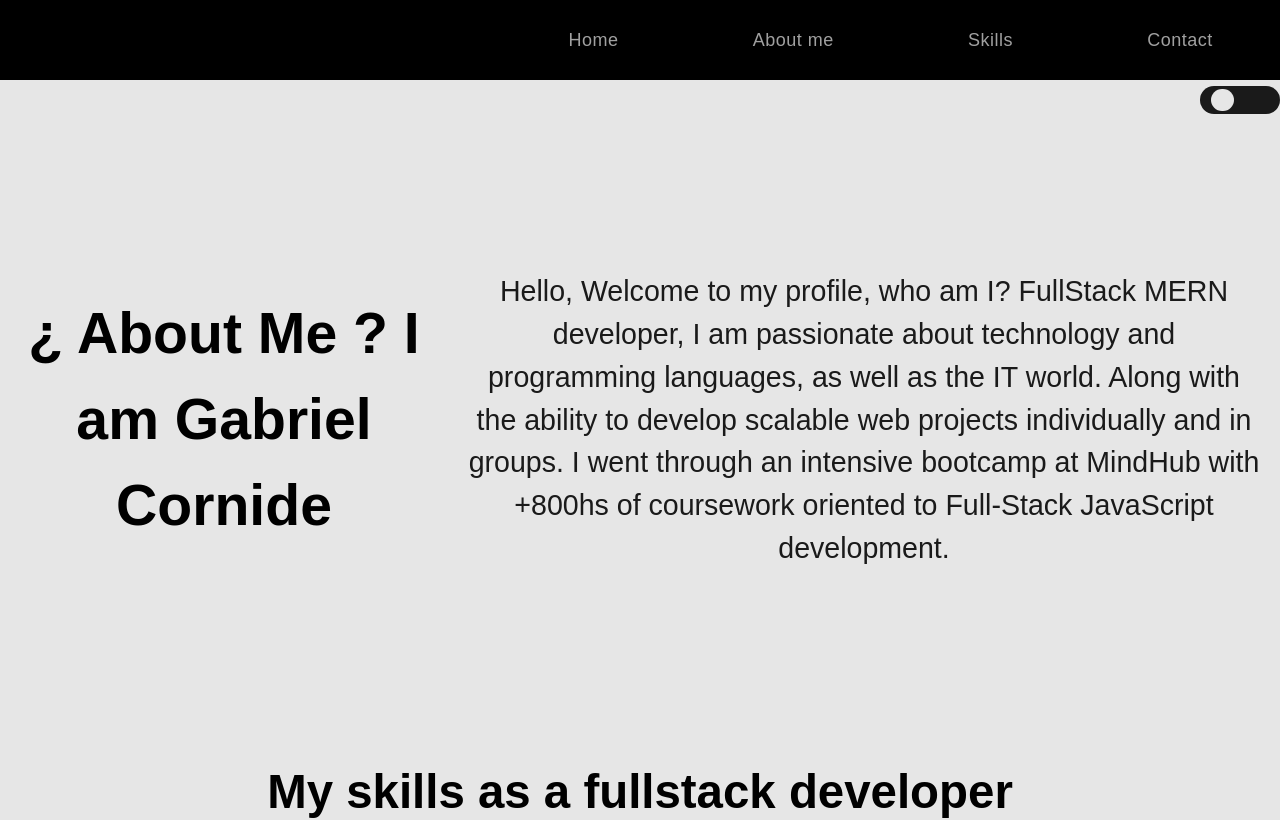
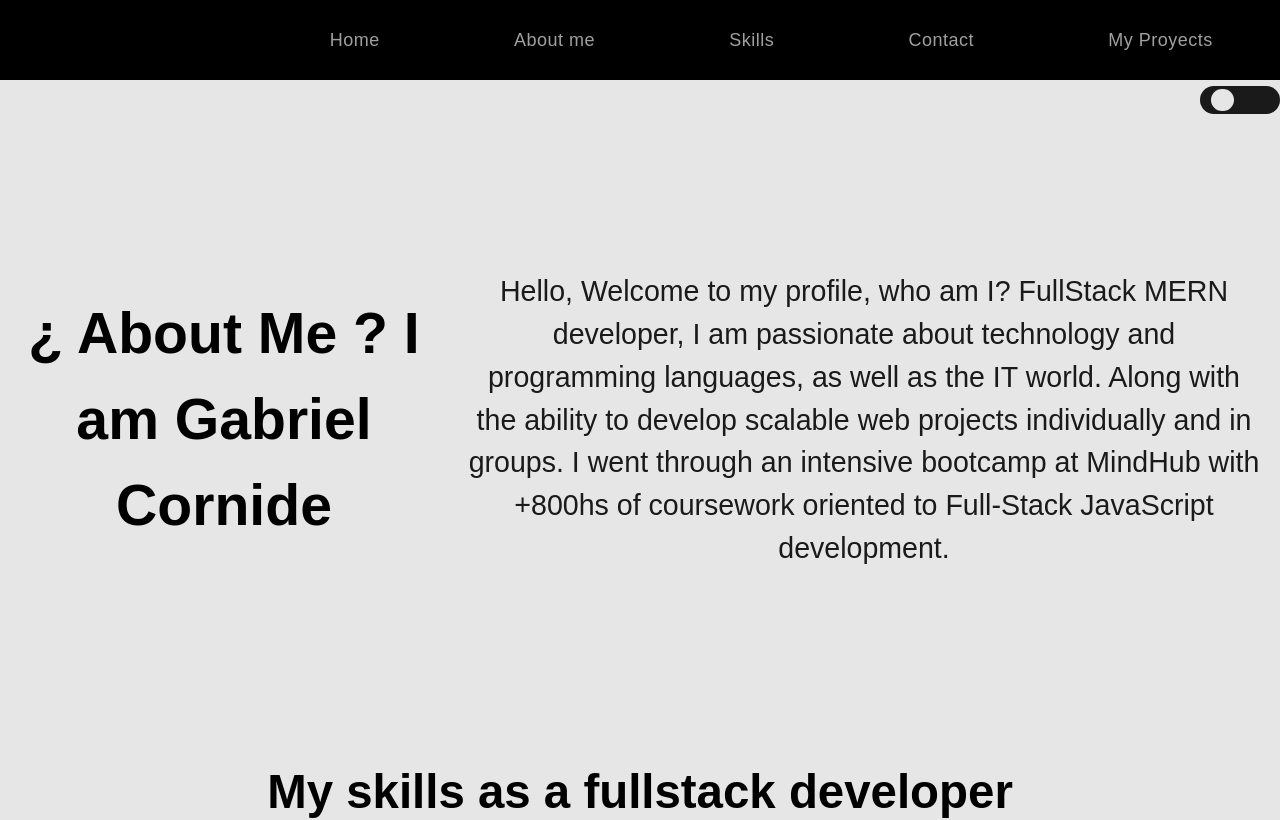
Before and after one commit to Cornicheli/portafolio, a React (Create React App) app: page / in a window 1280 px wide. Shown: the top 820 px of the page. Built offline with nearby package versions, Linux system fonts and the light colour scheme; the HTML template or start-up script is replaced by a standard one.

Commit message:
fix media

```diff
--- a/src/components/header/Header.jsx
+++ b/src/components/header/Header.jsx
@@ -25,6 +25,11 @@ export default function Header() {
             Contact
           </a>
         </div>
+        <div className="ctn-ancor-header">
+          <a className="ancor-header" href="#">
+            My Proyects
+          </a>
+        </div>
       </div>
     </>
   );
--- a/src/components/myproyect/MyProyect.jsx
+++ b/src/components/myproyect/MyProyect.jsx
@@ -8,10 +8,7 @@ export default function MyProyect() {
           <img src="" alt="" />
         </div>
         <div className="ctn-text-myproyect">
-          <p>
-            Lorem ipsum dolor sit amet consectetur adipisicing elit. Est, saepe
-            perspiciatis sed totam quis.
-          </p>
+          <p>Lorem ipsum dolor sit amet consectetur adipisicing elit.</p>
         </div>
       </div>
     </div>
```
